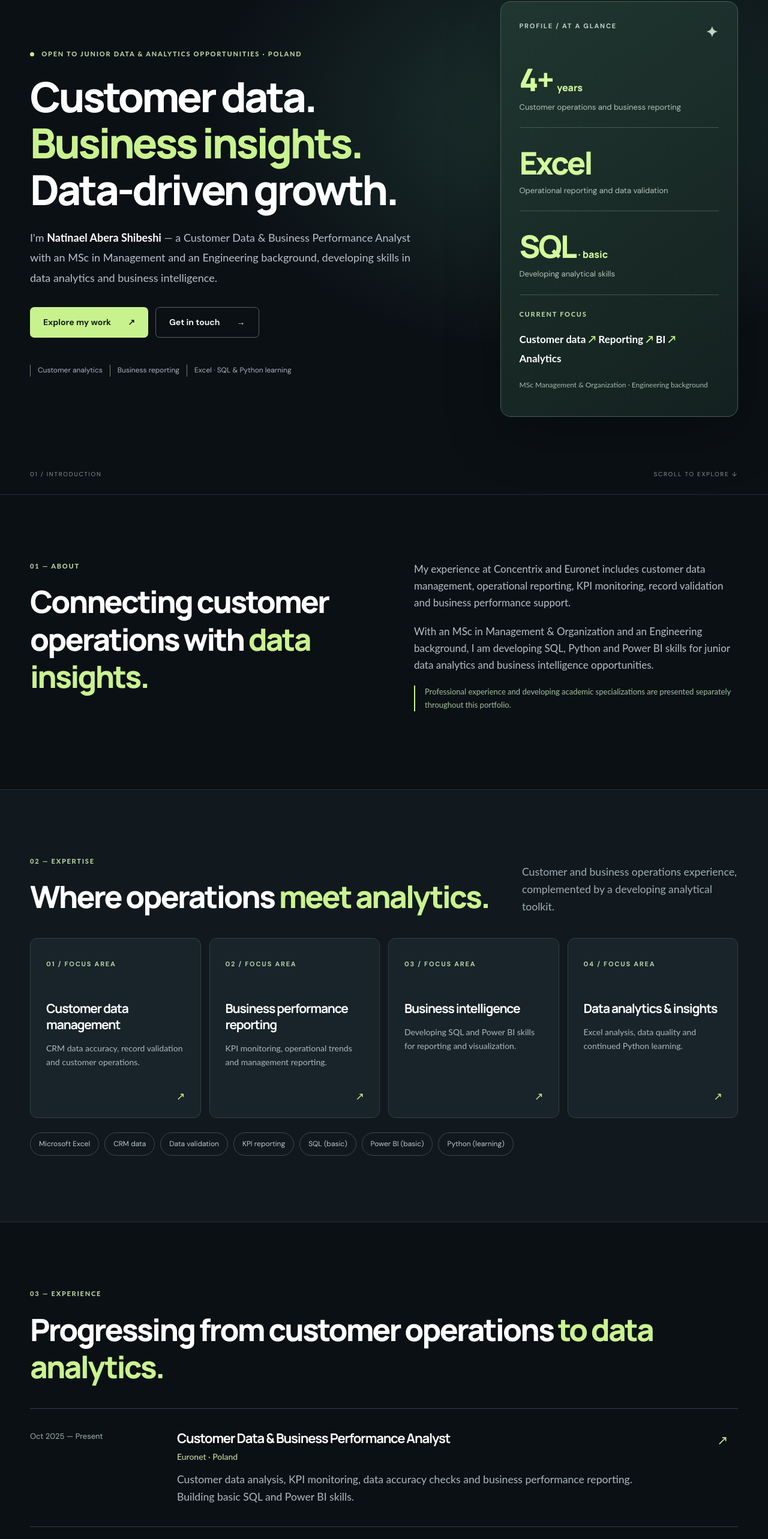
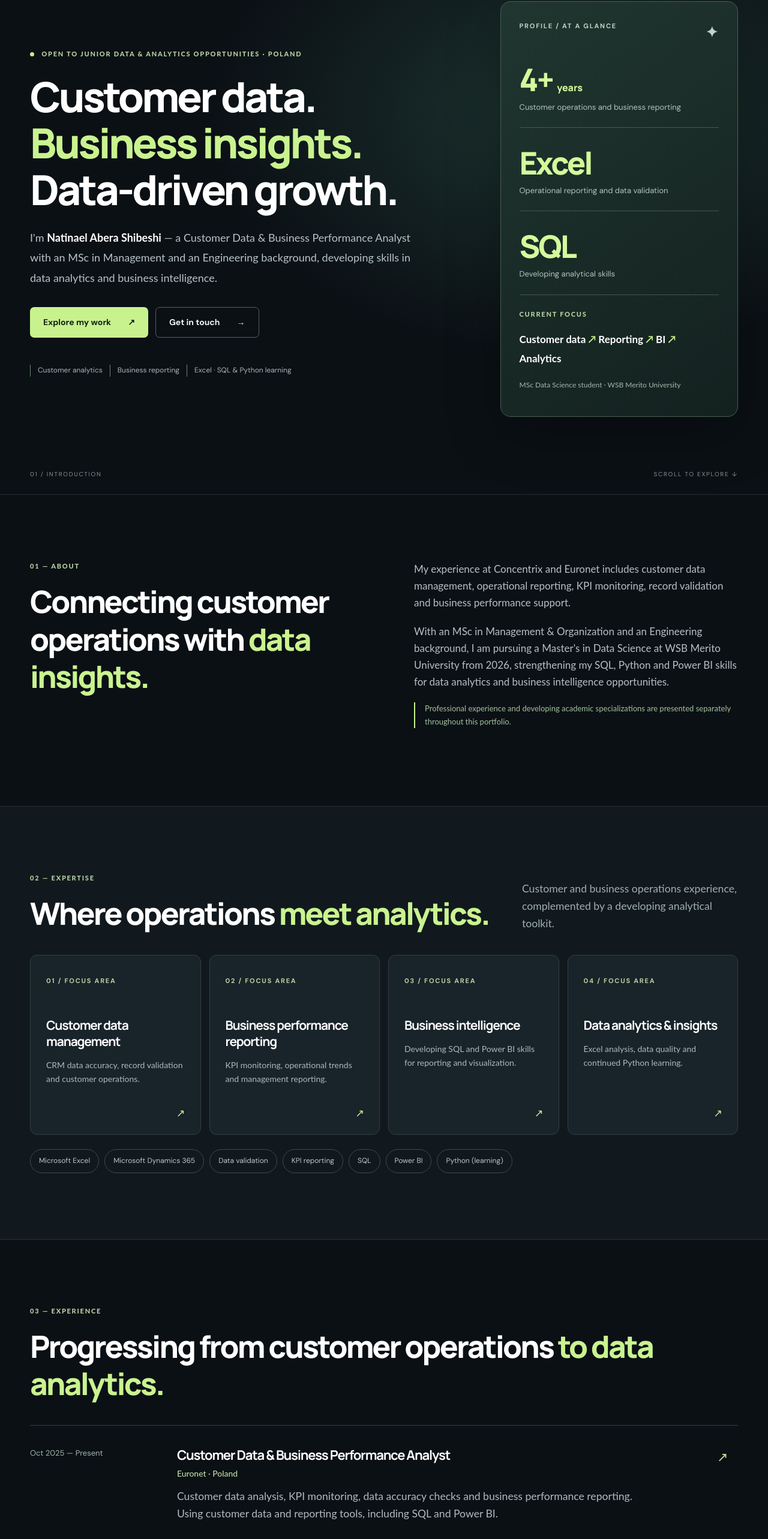
Before and after one commit to natinaelaberashi/portfolio-website, a React (Create React App) app: page / in a window 1280 px wide. Shown: the part 189-2755 px from the top of the page at 60% size. Built offline with nearby package versions, Linux system fonts and the light colour scheme.

Commit message:
Add WSB Merito Data Science master's from 2026 and update Dynamics 365 and SQL skills

```diff
--- a/src/App.tsx
+++ b/src/App.tsx
@@ -11,7 +11,7 @@ const projects = [
   {title:'CloudDesk IT Support Ticket System',category:'Analytics application',desc:'Separate repository with an operational ticket analytics dashboard, sample data and a live-demo link.',link:github+'/cloud-desk-it-support',tag:'Existing repository'},
 ];
 const jobs = [
-  {date:'Oct 2025 — Present',role:'Customer Data & Business Performance Analyst',company:'Euronet · Poland',detail:'Customer data analysis, KPI monitoring, data accuracy checks and business performance reporting. Building basic SQL and Power BI skills.'},
+  {date:'Oct 2025 — Present',role:'Customer Data & Business Performance Analyst',company:'Euronet · Poland',detail:'Customer data analysis, KPI monitoring, data accuracy checks and business performance reporting. Using customer data and reporting tools, including SQL and Power BI.'},
   {date:'Aug 2024 — Oct 2025',role:'Operations Data & Reporting Specialist',company:'Euronet · Warsaw, Poland',detail:'Operational data reporting, transaction monitoring, data validation, reconciliation and performance tracking using Excel.'},
   {date:'Jul 2023 — Aug 2024',role:'Data Customer Operations & Performance Reporting Analyst',company:'Concentrix CVG · Poland',detail:'Customer performance reporting, KPI tracking, CRM data, Excel PivotTables and operational data quality.'},
   {date:'Sep 2022 — Jul 2023',role:'Customer Operations & Data Management Associate',company:'Concentrix CVG · Poland',detail:'Customer records, CRM data updates, case tracking, information verification and operational support.'}
@@ -48,13 +48,13 @@ function App(){
      <div className="panel-head"><span>PROFILE / AT A GLANCE</span><span className="panel-dot" aria-hidden="true">✦</span></div>
      <div className="metric"><strong>4+ <small>years</small></strong><span>Customer operations and business reporting</span></div>
      <div className="metric"><strong>Excel</strong><span>Operational reporting and data validation</span></div>
-     <div className="metric"><strong>SQL <small>· basic</small></strong><span>Developing analytical skills</span></div><div className="panel-rule"></div>
+     <div className="metric"><strong>SQL</strong><span>Developing analytical skills</span></div><div className="panel-rule"></div>
      <p className="panel-label">CURRENT FOCUS</p><p className="panel-focus">Customer data <span>↗</span> Reporting <span>↗</span> BI <span>↗</span> Analytics</p>
-     <p className="panel-foot">MSc Management & Organization · Engineering background</p>
+     <p className="panel-foot">MSc Data Science student · WSB Merito University</p>
     </aside>
    </div><div className="hero-index wrap"><span>01 / INTRODUCTION</span><span>SCROLL TO EXPLORE ↓</span></div></section>
-   <section className="section about" id="about"><div className="wrap split"><div><p className="kicker">01 — ABOUT</p><h2>Connecting customer operations with <em>data insights.</em></h2></div><div className="body-copy"><p>My experience at Concentrix and Euronet includes customer data management, operational reporting, KPI monitoring, record validation and business performance support.</p><p>With an MSc in Management & Organization and an Engineering background, I am developing SQL, Python and Power BI skills for junior data analytics and business intelligence opportunities.</p><p className="note">Professional experience and developing academic specializations are presented separately throughout this portfolio.</p></div></div></section>
-   <section className="section expertise" id="expertise"><div className="wrap"><div className="section-head"><div><p className="kicker">02 — EXPERTISE</p><h2>Where operations <em>meet analytics.</em></h2></div><p>Customer and business operations experience, complemented by a developing analytical toolkit.</p></div><div className="expertise-grid">{areas.map(a=><article className="area" key={a.num}><span className="area-num">{a.num} / FOCUS AREA</span><h3>{a.title}</h3><p>{a.desc}</p><span className="area-arrow" aria-hidden="true">↗</span></article>)}</div><div className="skill-strip"><span>Microsoft Excel</span><span>CRM data</span><span>Data validation</span><span>KPI reporting</span><span>SQL (basic)</span><span>Power BI (basic)</span><span>Python (learning)</span></div></div></section>
+   <section className="section about" id="about"><div className="wrap split"><div><p className="kicker">01 — ABOUT</p><h2>Connecting customer operations with <em>data insights.</em></h2></div><div className="body-copy"><p>My experience at Concentrix and Euronet includes customer data management, operational reporting, KPI monitoring, record validation and business performance support.</p><p>With an MSc in Management & Organization and an Engineering background, I am pursuing a Master's in Data Science at WSB Merito University from 2026, strengthening my SQL, Python and Power BI skills for data analytics and business intelligence opportunities.</p><p className="note">Professional experience and developing academic specializations are presented separately throughout this portfolio.</p></div></div></section>
+   <section className="section expertise" id="expertise"><div className="wrap"><div className="section-head"><div><p className="kicker">02 — EXPERTISE</p><h2>Where operations <em>meet analytics.</em></h2></div><p>Customer and business operations experience, complemented by a developing analytical toolkit.</p></div><div className="expertise-grid">{areas.map(a=><article className="area" key={a.num}><span className="area-num">{a.num} / FOCUS AREA</span><h3>{a.title}</h3><p>{a.desc}</p><span className="area-arrow" aria-hidden="true">↗</span></article>)}</div><div className="skill-strip"><span>Microsoft Excel</span><span>Microsoft Dynamics 365</span><span>Data validation</span><span>KPI reporting</span><span>SQL</span><span>Power BI</span><span>Python (learning)</span></div></div></section>
    <section className="section experience" id="experience"><div className="wrap"><div className="section-head"><div><p className="kicker">03 — EXPERIENCE</p><h2>Progressing from customer operations <em>to data analytics.</em></h2></div></div><div className="timeline">{jobs.map(j=><article className="job" key={j.role}><span className="job-date">{j.date}</span><div><h3>{j.role}</h3><p className="company">{j.company}</p><p>{j.detail}</p></div><span className="job-symbol" aria-hidden="true">↗</span></article>)}</div></div></section>
    <section className="section projects" id="projects"><div className="wrap"><div className="section-head"><div><p className="kicker">04 — SELECTED WORK</p><h2>Projects & <em>explorations.</em></h2></div><p>Explore the repositories and project materials. Each card links to real work, rather than an invented case study.</p></div>
    <div className="filters" role="group" aria-label="Filter projects">{categories.map(c=><button type="button" aria-pressed={filter===c} className={filter===c?'filter active':'filter'} key={c} onClick={()=>setFilter(c)}>{c}</button>)}</div>
@@ -62,7 +62,7 @@ function App(){
    <p className="project-disclaimer">Portfolio demonstrations are separate from employment experience. Any sample datasets should be synthetic and contain no confidential employer or customer information.</p>
    <a className="text-link" href={github} target="_blank" rel="noopener noreferrer">Explore all GitHub repositories <span aria-hidden="true">↗</span></a>
    </div></section>
-   <section className="section education" id="education"><div className="wrap"><p className="kicker">05 — EDUCATION</p><div className="section-head"><h2>Always <em>learning.</em></h2></div><div className="edu-grid"><article><span className="edu-label">2017 — 2021</span><h3>Bachelor's in Engineering</h3><p>Addis Ababa University · Ethiopia</p><span>Completed</span><p className="edu-desc">Analytical thinking, mathematics and problem-solving.</p></article><article><span className="edu-label">2021 — 2023</span><h3>MSc Management & Organization</h3><p>Silesian University of Technology · Poland</p><span>Completed</span><p className="edu-desc">Graduate studies in management and organizational practice.</p></article></div></div></section>
+   <section className="section education" id="education"><div className="wrap"><p className="kicker">05 — EDUCATION</p><div className="section-head"><h2>Always <em>learning.</em></h2></div><div className="edu-grid"><article><span className="edu-label">2026 — PRESENT</span><h3>Master's in Data Science</h3><p>WSB Merito University · Poland</p><span>In progress</span><p className="edu-desc">Data science studies focused on analytical methods, statistics and practical applications.</p></article><article><span className="edu-label">2017 — 2021</span><h3>Bachelor's in Engineering</h3><p>Addis Ababa University · Ethiopia</p><span>Completed</span><p className="edu-desc">Analytical thinking, mathematics and problem-solving.</p></article><article><span className="edu-label">2021 — 2023</span><h3>MSc Management & Organization</h3><p>Silesian University of Technology · Poland</p><span>Completed</span><p className="edu-desc">Graduate studies in management and organizational practice.</p></article></div></div></section>
    <section className="contact-section" id="contact"><div className="wrap contact-grid"><div><p className="kicker">06 — LET'S CONNECT</p><h2>Let's turn insight <em>into impact.</em></h2><p>Open to Junior Data Analyst, Junior Insight Analyst, Junior Modelling Analyst, Reporting Analyst, Business Analyst and Junior BI Analyst opportunities. I'd be glad to connect.</p><a className="primary" href="mailto:shibnatabera@gmail.com">Email me <span aria-hidden="true">↗</span></a></div><div className="contact-links"><a href="mailto:shibnatabera@gmail.com"><span>Email</span><strong>shibnatabera@gmail.com</strong><b aria-hidden="true">↗</b></a><a href="https://www.linkedin.com/in/natinael-abera-shibeshi-8077b826b" target="_blank" rel="noopener noreferrer"><span>LinkedIn</span><strong>Connect professionally</strong><b aria-hidden="true">↗</b></a><a href={github} target="_blank" rel="noopener noreferrer"><span>GitHub</span><strong>Explore repositories</strong><b aria-hidden="true">↗</b></a></div></div></section>
   </main>
   <footer><div className="wrap footer"><span>© {new Date().getFullYear()} Natinael Abera Shibeshi</span><span>CUSTOMER DATA · BUSINESS REPORTING · ANALYTICS</span><a href="#home">Back to top ↑</a></div></footer>
```
